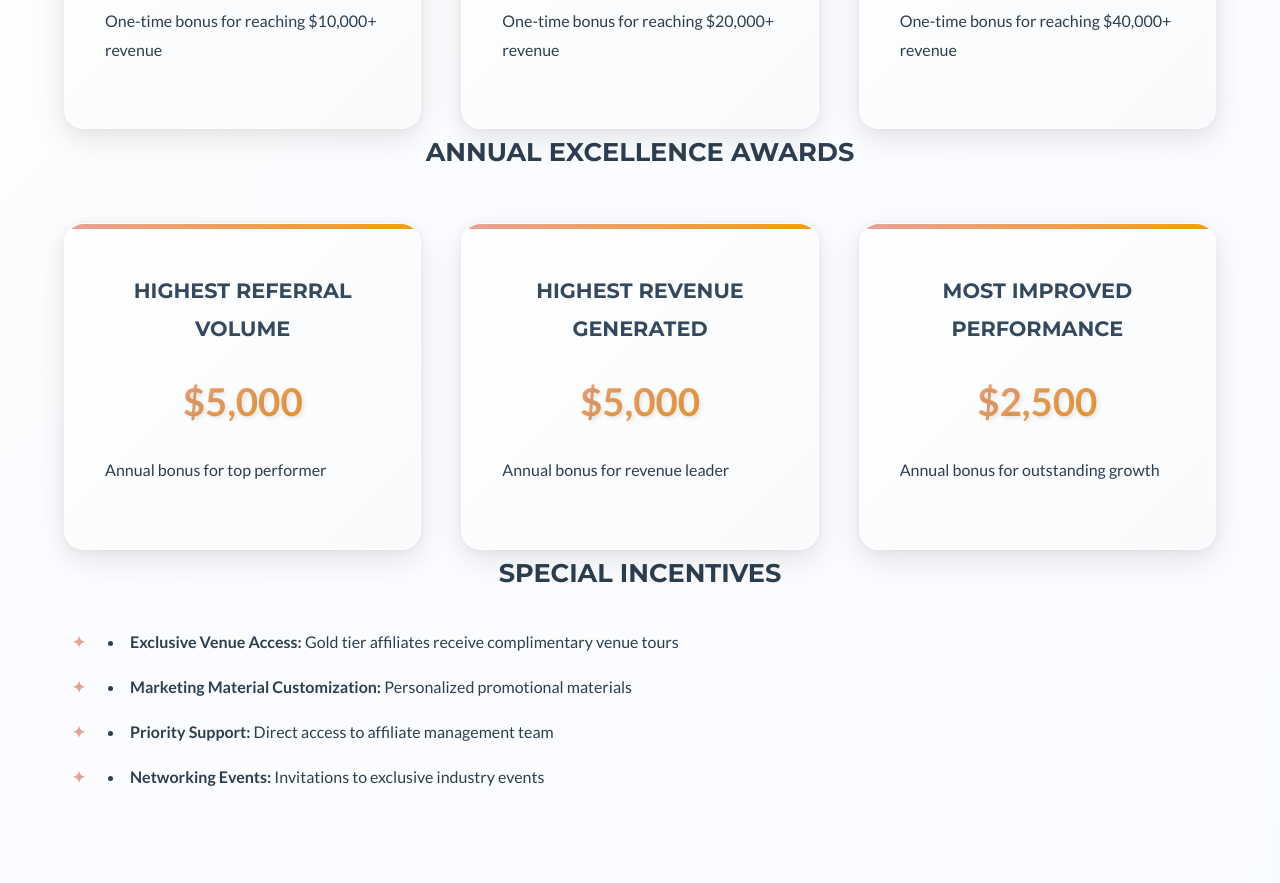
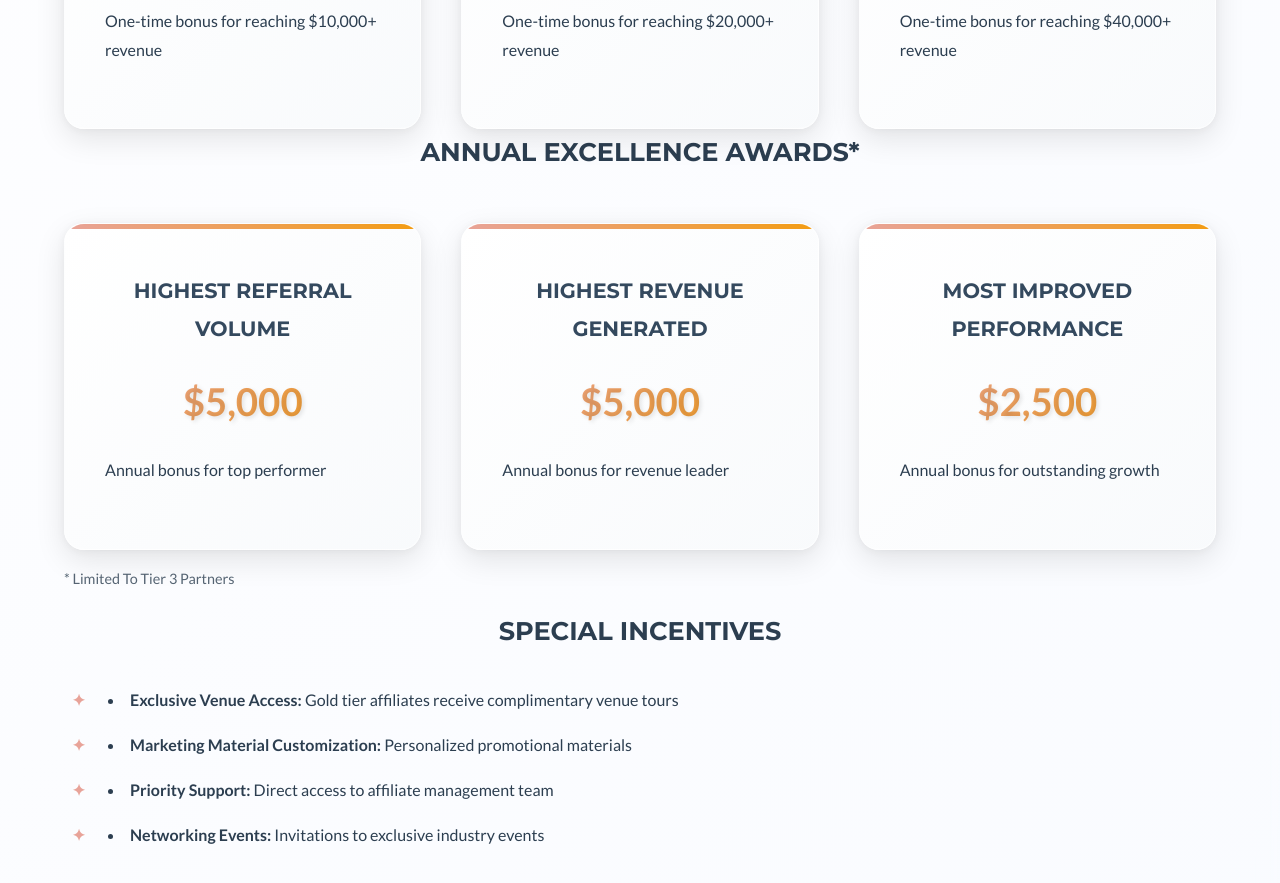
Before and after one commit to stivizi/affiliatesoncloudnine, a plain HTML site: page affiliate_commission_guide.html in a window 1280 px wide. Shown: the part 7500-8383 px from the top of the page. Drawn offline with Linux system fonts and the light colour scheme.

Commit message:
Add asterisk to Annual Excellence Awards heading and disclaimer note

```diff
--- a/affiliate_commission_guide.html
+++ b/affiliate_commission_guide.html
@@ -906,7 +906,7 @@
                 </div>
             </div>
 
-            <h3>Annual Excellence Awards</h3>
+            <h3>Annual Excellence Awards*</h3>
             <div class="tier-grid">
                 <div class="tier-card">
                     <h4>Highest Referral Volume</h4>
@@ -924,6 +924,8 @@
                     <p>Annual bonus for outstanding growth</p>
                 </div>
             </div>
+
+            <p style="font-size: 0.9rem; opacity: 0.8; margin: 16px 0;">* Limited To Tier 3 Partners</p>
 
             <h3>Special Incentives</h3>
             <div class="content-list">
```
